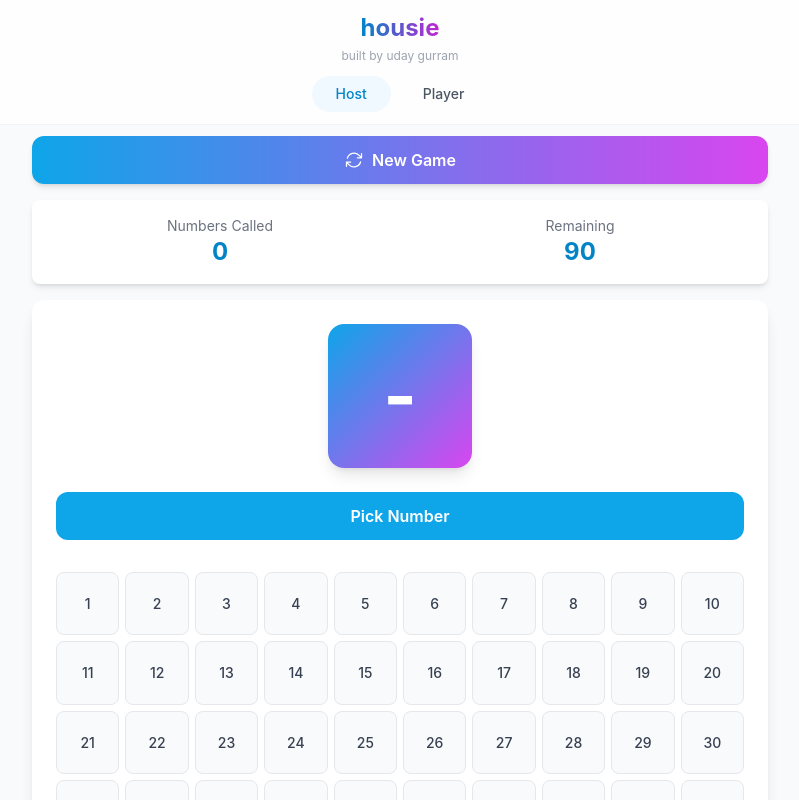
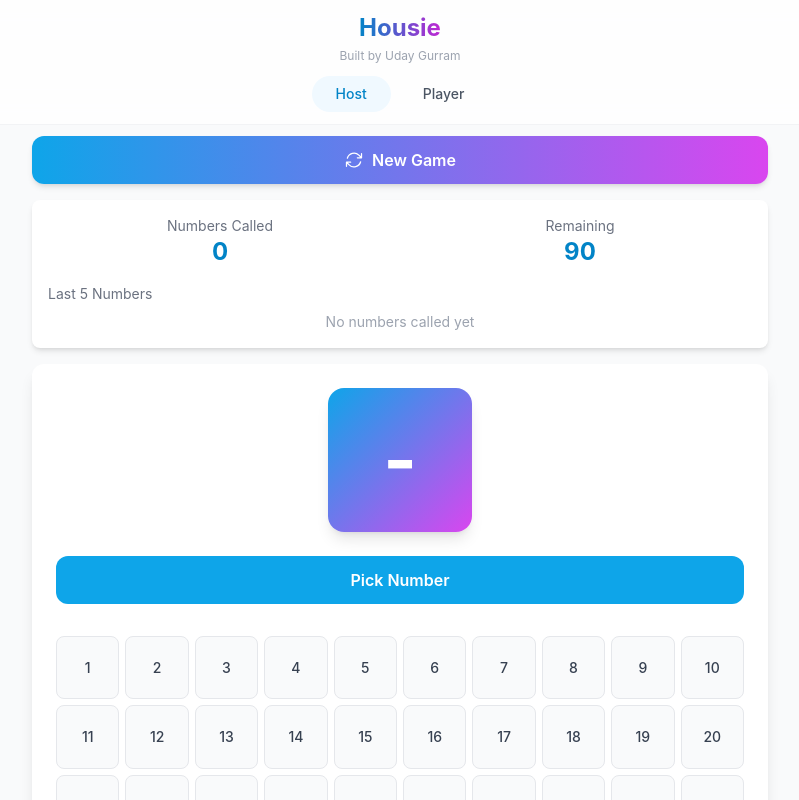
Before and after one commit to Udaygurram10/Housie, a React (Vite) app: page / in a window 1280 px wide. Shown: the top 800 px of the page, without its empty margins (240-1039 px from the left). Built offline with nearby package versions, Linux system fonts and the light colour scheme.

Commit message:
update ui

```diff
--- a/src/components/GameStats.tsx
+++ b/src/components/GameStats.tsx
@@ -3,6 +3,7 @@ import { useGameStore } from '../store/gameStore';
 
 export const GameStats: React.FC = () => {
   const { pickedNumbers } = useGameStore();
+  const lastFiveNumbers = pickedNumbers.slice(-5); // Get the last 5 numbers called
 
   return (
     <div className="bg-white rounded-lg shadow-md p-4 mb-4">
@@ -16,6 +17,24 @@ export const GameStats: React.FC = () => {
           <div className="text-2xl font-bold text-primary-600">{90 - pickedNumbers.length}</div>
         </div>
       </div>
+      {/* Last 5 Numbers Called */}
+      <div className="mt-4">
+        <div className="text-sm text-gray-500 mb-2">Last 5 Numbers</div>
+        <div className="flex justify-center space-x-2">
+          {lastFiveNumbers.length > 0 ? (
+            lastFiveNumbers.map((num, index) => (
+              <div
+                key={index}
+                className="w-8 h-8 flex items-center justify-center bg-primary-500 text-white font-semibold rounded-full shadow"
+              >
+                {num}
+              </div>
+            ))
+          ) : (
+            <div className="text-gray-400 text-sm">No numbers called yet</div>
+          )}
+        </div>
+      </div>
     </div>
   );
 };
--- a/src/components/Navigation.tsx
+++ b/src/components/Navigation.tsx
@@ -1,4 +1,4 @@
-import React from 'react';
+import React, { useState, useEffect } from 'react';
 import { Link, useLocation } from 'react-router-dom';
 import { motion } from 'framer-motion';
 
@@ -26,15 +26,44 @@ const NavLink: React.FC<{ to: string; children: React.ReactNode }> = ({ to, chil
 };
 
 export const Navigation: React.FC = () => {
+  const [isVisible, setIsVisible] = useState(true);
+  const [lastScrollY, setLastScrollY] = useState(0);
+
+  useEffect(() => {
+    const handleScroll = () => {
+      const currentScrollY = window.scrollY;
+
+      if (currentScrollY > lastScrollY && currentScrollY > 100) {
+        // Hide navbar on scroll down
+        setIsVisible(false);
+      } else {
+        // Show navbar on scroll up
+        setIsVisible(true);
+      }
+
+      setLastScrollY(currentScrollY);
+    };
+
+    window.addEventListener("scroll", handleScroll);
+
+    return () => {
+      window.removeEventListener("scroll", handleScroll);
+    };
+  }, [lastScrollY]);
+
   return (
-    <header className="fixed top-0 left-0 right-0 z-50">
+    <header
+      className={`fixed top-0 left-0 right-0 z-50 transition-transform duration-300 ${
+        isVisible ? 'translate-y-0' : '-translate-y-full'
+      }`}
+    >
       <nav className="glass-nav">
         <div className="container mx-auto px-4">
           <div className="flex flex-col items-center py-3">
             <h1 className="text-2xl font-bold bg-gradient-to-r from-primary-600 to-secondary-600 bg-clip-text text-transparent mb-1">
-              housie
+              Housie
             </h1>
-            <div className="text-xs text-gray-400 mb-3">built by uday gurram</div>
+            <div className="text-xs text-gray-400 mb-3">Built by Uday Gurram</div>
             <div className="flex space-x-2">
               <NavLink to="/">Host</NavLink>
               <NavLink to="/player">Player</NavLink>
--- a/src/components/Ticket.tsx
+++ b/src/components/Ticket.tsx
@@ -37,25 +37,30 @@ export const Ticket: React.FC = () => {
                     className={`
                       relative aspect-square flex items-center justify-center bg-white
                       cursor-pointer transition-all duration-200 text-sm
-                      ${num ? 'hover:bg-gray-50' : 'bg-gray-50/50'}
-                      ${markedNumbers.includes(num) ? 'marked-number' : ''}
+                      ${
+                        num
+                          ? `hover:bg-gray-50 ${
+                              markedNumbers.includes(num)
+                                ? 'marked-number glow-effect'
+                                : ''
+                            }`
+                          : 'bg-gray-50/50'
+                      }
                     `}
                   >
                     {num ? (
-                      <>
-                        <span className={`
+                      <span
+                        className={`
                           font-medium
-                          ${markedNumbers.includes(num) ? 'text-primary-600' : 'text-gray-700'}
-                        `}>
-                          {num}
-                        </span>
-                        {markedNumbers.includes(num) && (
-                          <div className="absolute inset-0 flex items-center justify-center pointer-events-none">
-                            <div className="w-full h-[1px] bg-primary-500 transform rotate-45" />
-                            <div className="w-full h-[1px] bg-primary-500 transform -rotate-45" />
-                          </div>
-                        )}
-                      </>
+                          ${
+                            markedNumbers.includes(num)
+                              ? 'text-primary-600 font-bold'
+                              : 'text-gray-700'
+                          }
+                        `}
+                      >
+                        {num}
+                      </span>
                     ) : (
                       <span className="text-transparent text-xs">0</span>
                     )}
@@ -74,7 +79,11 @@ export const Ticket: React.FC = () => {
                 key={pattern}
                 className={`
                   flex items-center justify-between p-2 rounded-md
-                  ${achieved ? 'bg-green-50 text-green-700' : 'bg-gray-50 text-gray-500'}
+                  ${
+                    achieved
+                      ? 'bg-green-50 text-green-700'
+                      : 'bg-gray-50 text-gray-500'
+                  }
                 `}
               >
                 <span className="capitalize font-medium">
--- a/src/index.css
+++ b/src/index.css
@@ -30,9 +30,25 @@ body {
     background-position: 0 0, 0 8px, 8px -8px, -8px 0px;
   }
 
+  .marked-number {
+    @apply relative border-2 font-bold text-primary-600;
+    border-color: #5A67D8; /* Primary Color */
+    box-shadow: 0 0 10px rgba(90, 103, 216, 0.7), 0 0 20px rgba(90, 103, 216, 0.5);
+    animation: glow 1.5s infinite;
+  }
+
   .marked-number::before {
     content: '';
     @apply absolute inset-1 rounded-full bg-primary-100/50 -z-10;
+  }
+
+  @keyframes glow {
+    0%, 100% {
+      box-shadow: 0 0 10px rgba(90, 103, 216, 0.5), 0 0 20px rgba(90, 103, 216, 0.7);
+    }
+    50% {
+      box-shadow: 0 0 15px rgba(90, 103, 216, 1), 0 0 30px rgba(90, 103, 216, 0.8);
+    }
   }
 
   .glass-nav {
```
Also changed, not shown: 1 other file (tests, documents, lock files or other folders).
